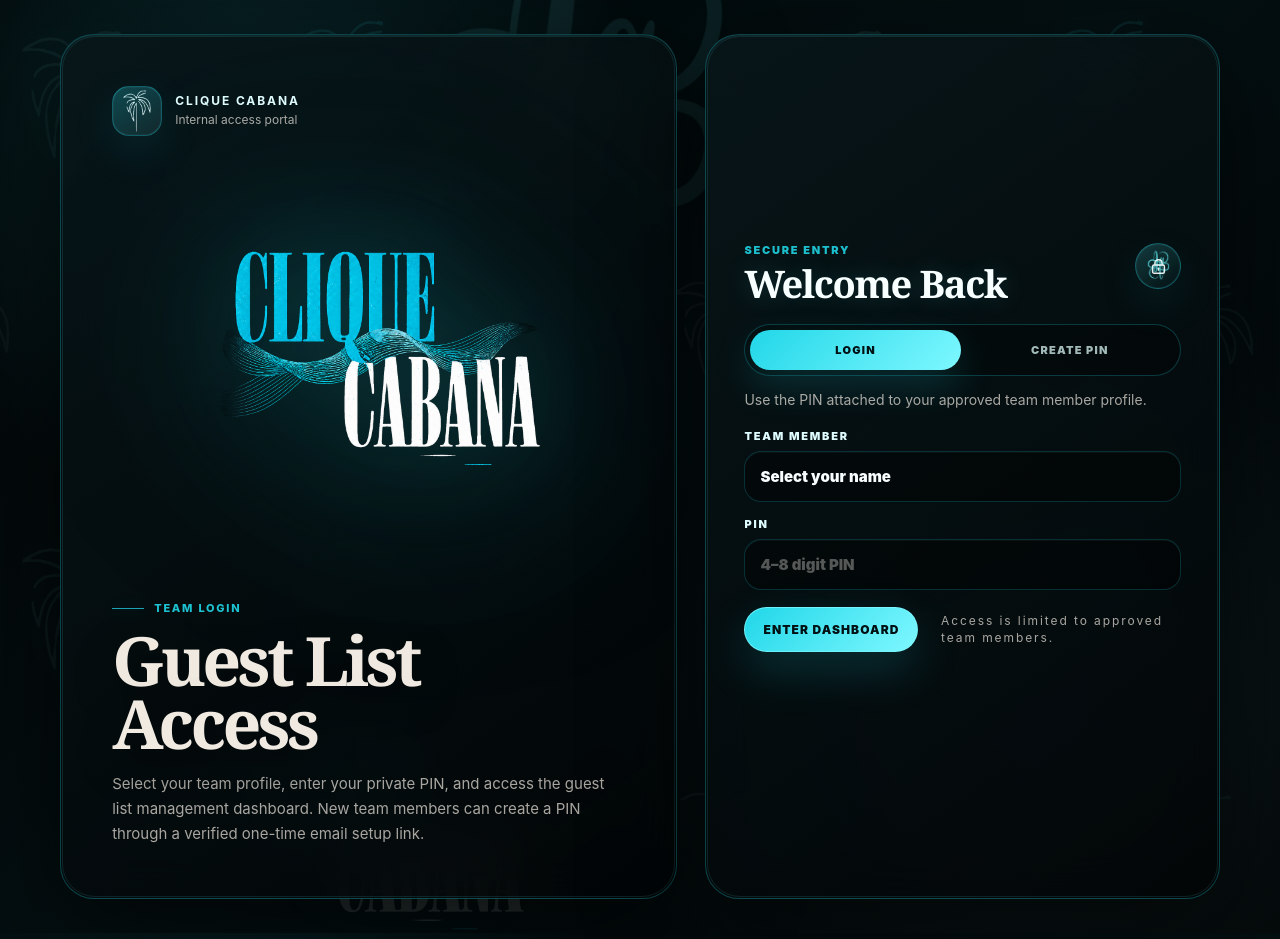
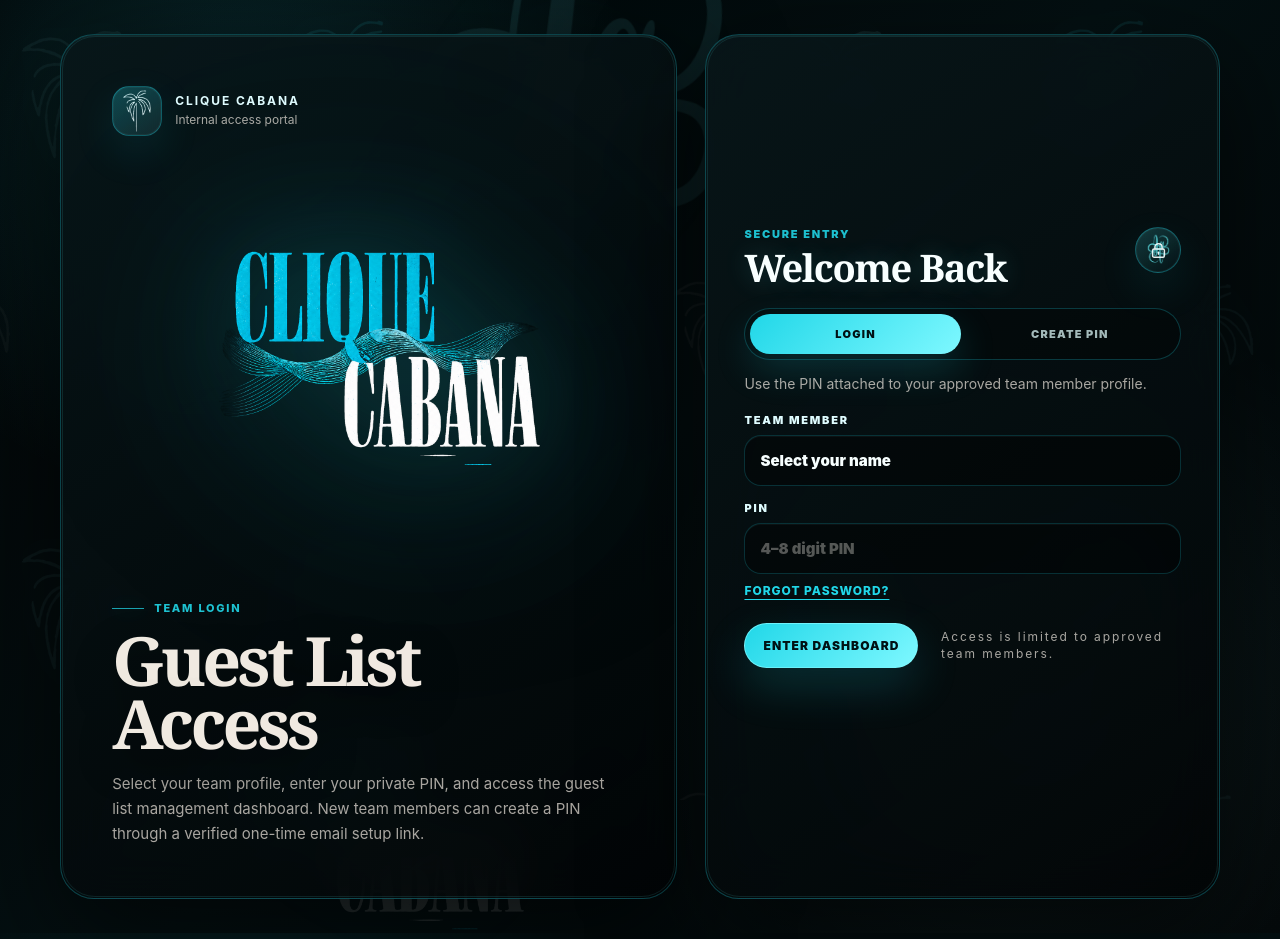
Before and after one commit to ryanraitz/clique-cabana-guest-app, a Flask app: page /login in a window 1280 px wide. Shown: the top 939 px of the page. Run offline with Flask 3, Linux system fonts and the light colour scheme; data comes from the database, SQL or seed files in the repository; some libraries are stand-ins or nearby versions.

Commit message:
Update login.html

```diff
--- a/templates/login.html
+++ b/templates/login.html
@@ -1704,6 +1704,26 @@
   }
 }
 
+
+.forgot-pin-button {
+  appearance: none;
+  border: 0;
+  background: transparent;
+  color: var(--teal);
+  cursor: pointer;
+  display: inline-flex;
+  font: inherit;
+  font-size: 12px;
+  font-weight: 800;
+  letter-spacing: .08em;
+  margin: -6px 0 8px;
+  padding: 0;
+  text-transform: uppercase;
+  text-decoration: underline;
+  text-underline-offset: 4px;
+}
+.forgot-pin-button:hover { color: var(--ink); }
+
 </style>
 </head>
 <body>
@@ -1774,6 +1794,8 @@
           <input id="loginPin" type="password" inputmode="numeric" autocomplete="current-password" placeholder="4–8 digit PIN" required />
         </label>
 
+        <button id="forgotPinLink" class="forgot-pin-button" type="button">Forgot password?</button>
+
         <div class="form-footer">
           <button class="button" type="submit">Enter Dashboard</button>
           <div class="tiny-note">Access is limited to approved team members.</div>
@@ -1788,11 +1810,15 @@
           Team Member
           <select id="setupName" required>
             <option value="">Select your name</option>
-            {% for member in team_members %}
+            {% for member in setup_team_members %}
               <option value="{{ member }}">{{ member }}</option>
             {% endfor %}
           </select>
         </label>
+
+        {% if not setup_team_members %}
+          <p class="tiny-note">All listed team members already have active PINs. Use Forgot Password from the login form to reset an existing PIN.</p>
+        {% endif %}
 
         <label>
           Email Address
@@ -1853,6 +1879,35 @@
       }
     });
 
+    document.getElementById("forgotPinLink").addEventListener("click", async () => {
+      const message = document.getElementById("loginMessage");
+      const name = document.getElementById("loginName").value;
+      message.classList.remove("error");
+      message.textContent = "";
+
+      if (!name) {
+        message.classList.add("error");
+        message.textContent = "Select your team member name first, then click Forgot password.";
+        return;
+      }
+
+      try {
+        const result = await authRequest("/api/auth/request-pin-setup", {
+          name,
+          purpose: "reset"
+        });
+
+        message.textContent = result.message;
+
+        if (result.email && result.email.setupUrl) {
+          message.innerHTML = `${result.message}<br><br><strong>Local dev mode:</strong> SMTP is not configured, so use this test link: <a class="dev-link" href="${result.email.setupUrl}">Create New PIN</a>`;
+        }
+      } catch (error) {
+        message.classList.add("error");
+        message.textContent = error.message;
+      }
+    });
+
     document.getElementById("setupPanel").addEventListener("submit", async (event) => {
       event.preventDefault();
       const message = document.getElementById("setupMessage");
```
